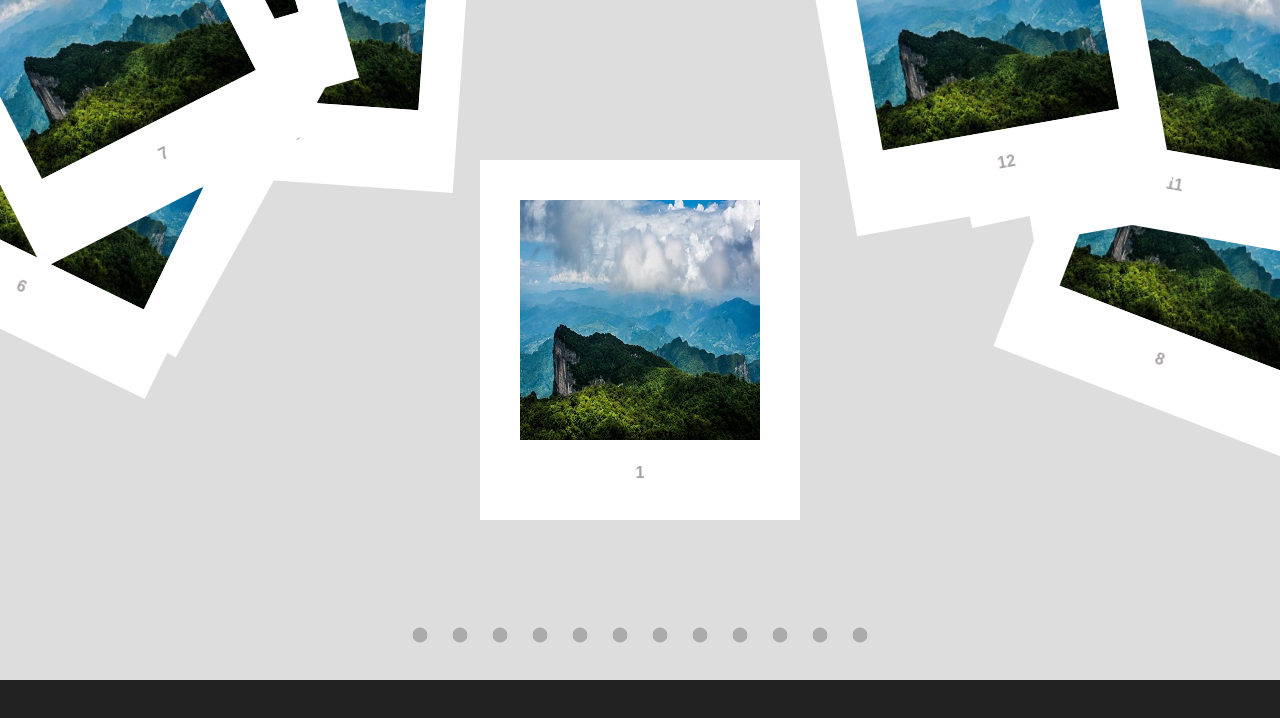
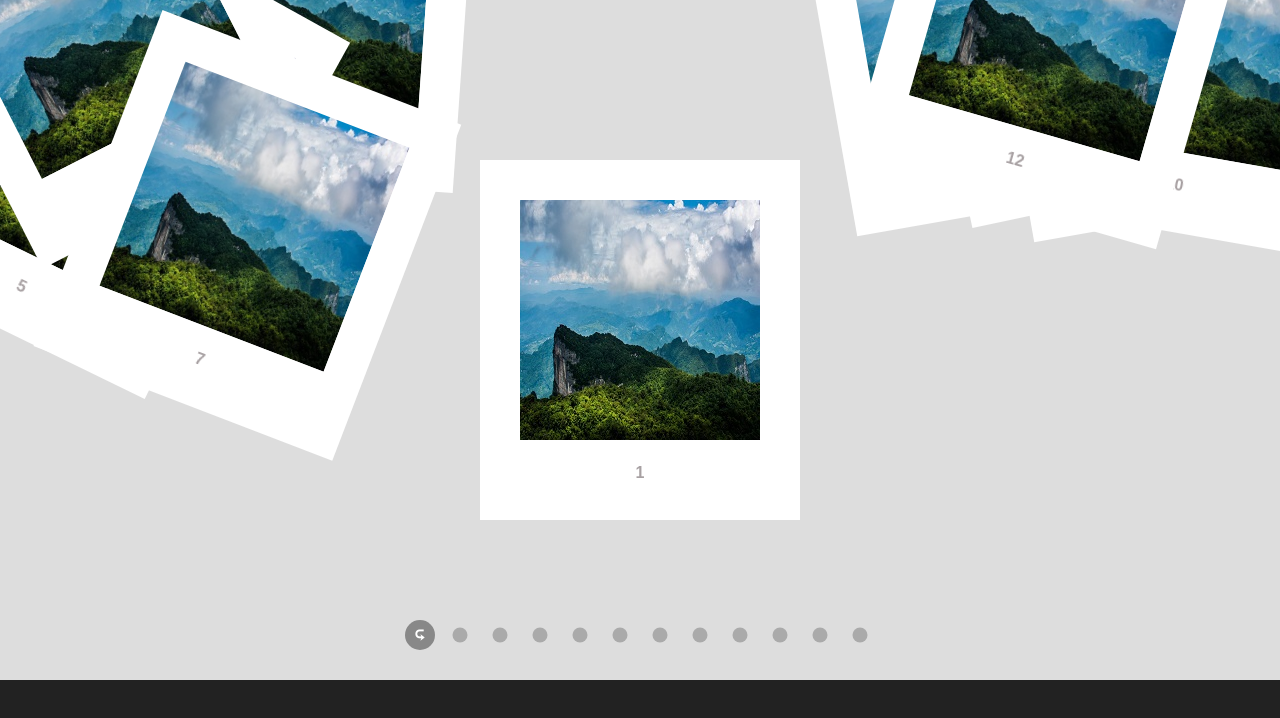
Before and after one commit to cloudtian/gallery-react, a React (Create React App) app: page / in a window 1280 px wide. Shown: the top 718 px of the page. Built offline with nearby package versions, Linux system fonts and the light colour scheme.

Commit message:
[update]add controller unit click event

```diff
--- a/src/App.js
+++ b/src/App.js
@@ -140,7 +140,7 @@ class App extends Component {
     let vPosRangeX = vPosRange.x;
 
     let imgsArrangeTopArr = [];
-    let topImgNum = Math.ceil(Math.random() * 2); // 取一个或者不取
+    let topImgNum = Math.floor(Math.random() * 2); // 取一个或者不取
     let topImgSpliceIndex = 0;
 
     let imgsArrangeCenterArr = imgsArrangeArr.splice(centerIndex, 1);
@@ -214,6 +214,7 @@ class App extends Component {
 
       imgFigures.push(
        <ImgFigure data={value}
+        key={index}
         ref={'imgFigure' + index}
         arrange={this.state.imgsArrangeArr[index]}
         inverse={this.inverse(index)}
@@ -221,7 +222,11 @@ class App extends Component {
       );
 
       controllerUnits.push(
-        <ControllerUnit />
+        <ControllerUnit
+        key={index}
+        arrange={this.state.imgsArrangeArr[index]}
+        inverse={this.inverse(index)}
+        center={this.center(index)}/>
       )
     });
 
--- a/src/components/controllerUnit/index.js
+++ b/src/components/controllerUnit/index.js
@@ -10,13 +10,23 @@ class ControllerUnit extends React.Component {
 
     handleClick (e) {
 
+        if (this.props.arrange.isCenter) {
+            this.props.inverse();
+        } else {
+            this.props.center();
+        }
         e.stopPropagation();
         e.preventDefault();
     }
 
     render () {
+
+        let className = 'controller-unit';
+        className += this.props.arrange.isCenter ? ' is-center' : '';
+        className += this.props.arrange.isInverse ? ' is-inverse' : '';
+
         return (
-            <span className="controller-unit" onClick={this.handleClick}>
+            <span className={className} onClick={this.handleClick}>
             </span>
         );
     }
--- a/src/components/imgFigure/index.css
+++ b/src/components/imgFigure/index.css
@@ -20,8 +20,7 @@
     text-align: center;
 }
 
-.img-title,
-.img-back {
+.img-title {
     margin: 20px 0 0 0;
     color: #a7a0a2;
     font-size: 16px;
@@ -35,8 +34,21 @@
 
     width: 100%;
     height: 100%;
+    padding: 50px 40px;
     overflow: auto;
-    transform: rotateY(180deg);
+
+    color: #a7a0a2;
+    font-size: 22px;
+    line-height: 1.25;
+    text-align: left;
+    background-color: #fff;
+
+    box-sizing: border-box;
+    transform: rotateY(180deg) translateZ(1px);
+    backface-visibility: hidden;
+}
+.img-back p {
+    margin: 0;
 }
 
 .img-figure.is-inverse img,
--- a/src/components/imgFigure/index.js
+++ b/src/components/imgFigure/index.js
@@ -31,7 +31,7 @@ class ImgFigure extends React.Component {
 
        //如果图片旋转角度有值且不为0，添加旋转角度
        if (this.props.arrange.rotate) {
-           ['mozTransform', 'msTransform', 'webkitTransform', 'transform'].forEach((item) => {
+           ['MozTransform', 'msTransform', 'WebkitTransform', 'transform'].forEach((item) => {
                 style[item] = `rotate(${this.props.arrange.rotate}deg)`;
            });
        }
```
